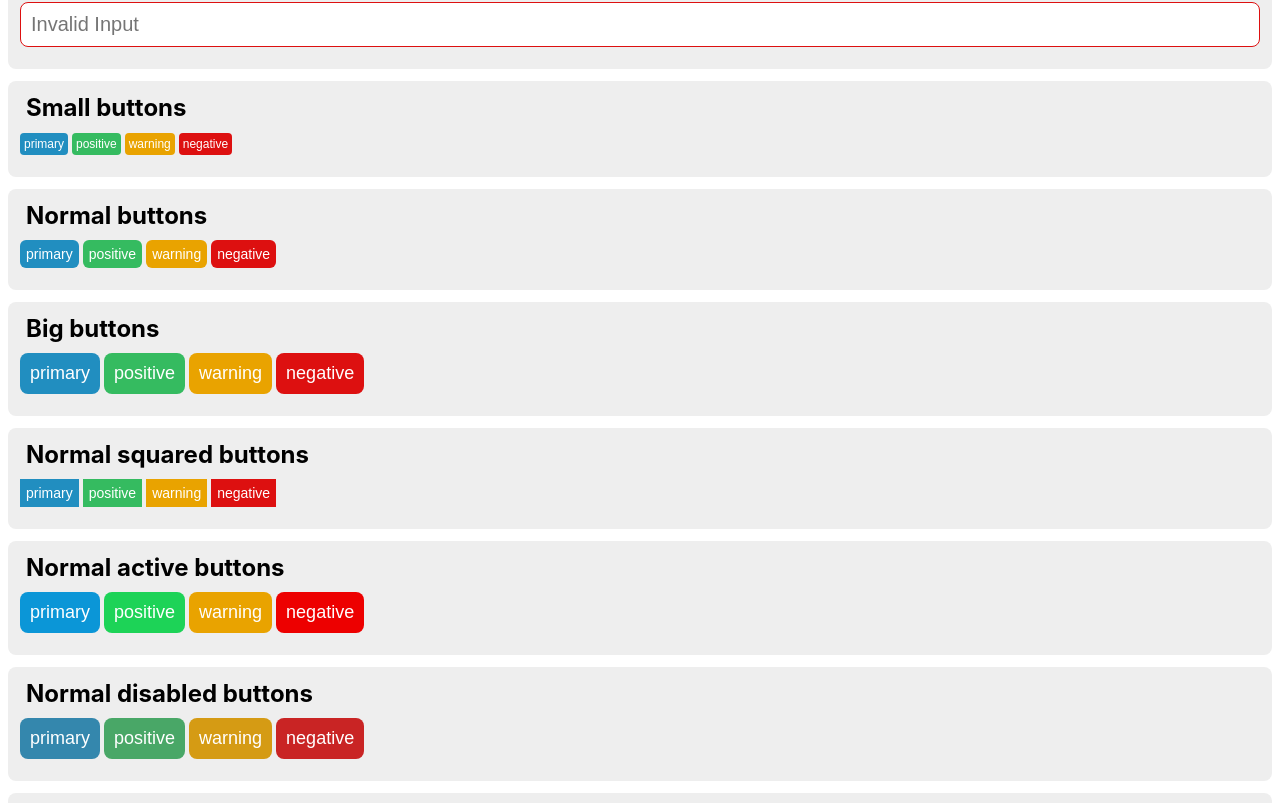
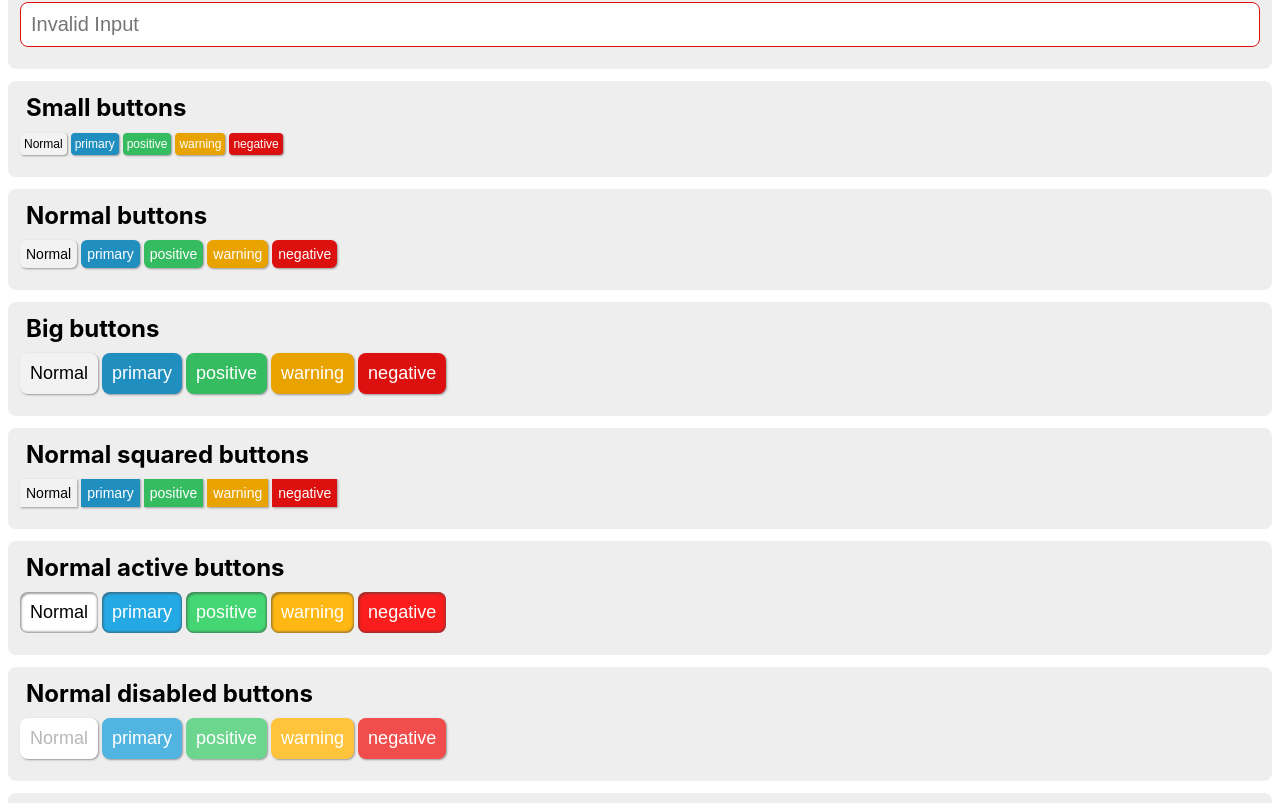
Before and after one commit to Optifun/ui-kit, a React app: page / in a window 1280 px wide. Shown: the part 1097-1900 px from the top of the page. Built offline with nearby package versions, Linux system fonts and the light colour scheme.

Commit message:
Create mixins.scss, make neutral button theme

```diff
--- a/src/App.jsx
+++ b/src/App.jsx
@@ -76,7 +76,19 @@ const drawButtons = (
 ) => {
   let key = 0;
   const onClick = (theme) => window.alert(`${theme} ${size} clicked`);
-  return themes.map((theme) => (
+  return (
+    <>
+      <Button
+        onClick={() => onClick("")}
+        size={size}
+        squared={squared}
+        block={block}
+        active={active}
+        disabled={disabled}
+      >
+        Normal
+      </Button>
+      {themes.map((theme) => (
         <Button
           key={key++}
           onClick={() => onClick(theme)}
@@ -89,7 +101,9 @@ const drawButtons = (
         >
           {theme}
         </Button>
-  ));
+      ))}
+    </>
+  );
 };
 
 export default function App(props) {
--- a/src/components/button/Button.jsx
+++ b/src/components/button/Button.jsx
@@ -69,7 +69,6 @@ Button.propTypes = {
 };
 
 Button.defaultProps = {
-  theme: "primary",
   type: "accept",
   size: "normal",
 };
--- a/src/styles/scss/_button.scss
+++ b/src/styles/scss/_button.scss
@@ -1,17 +1,15 @@
 .btn {
   border: none;
+  background-color: $button-bgcolor;
+  box-shadow: $button-shadow;
+  user-select: none;
 
-  &:hover {
-    cursor: pointer;
-  }
-
-  &:focus {
-    box-shadow: none;
-  }
+  @include button-states($button-bgcolor);
 
   &.btn-squared {
     border-radius: 0px;
   }
+
   &.btn-block {
     display: block;
     width: 100%;
@@ -22,13 +20,7 @@
       background-color: $color;
       color: $foreground;
 
-      &.active:not(:disabled) {
-        background-color: saturate($color, 20);
-      }
-
-      &:disabled {
-        background-color: desaturate($color, 17);
-      }
+      @include button-states($color);
     }
   }
 
--- a/src/styles/scss/_constants.scss
+++ b/src/styles/scss/_constants.scss
@@ -19,6 +19,13 @@ $el-border-radiuses: (
   normal: 6px,
   big: 8px,
 );
+
+// Button
+//
+$button-bgcolor: #f2f2f2;
+$button-shadow: 1px 1px 2px #44444480;
+$button-active-shadow: inset 1.5px 2px 2px #44444480,
+  inset -1px -1.5px 2px #44444480;
 
 $input-font-sizes: (
   small: 14px,
--- /dev/null
+++ b/src/styles/scss/_mixins.scss
@@ -0,0 +1,28 @@
+@mixin button-hover($bgcolor) {
+  @if lightness($bgcolor) > 50% {
+    background-color: darken($bgcolor, 3);
+  } @else {
+    background-color: lighten(saturate($bgcolor, 8), 5);
+  }
+}
+
+@mixin button-states($bgcolor) {
+  &:hover {
+    cursor: pointer;
+    @include button-hover($bgcolor);
+  }
+
+  &:focus {
+    box-shadow: none;
+  }
+
+  &.active:not(:disabled),
+  &:active {
+    background-color: lighten(saturate($bgcolor, 8), 8);
+    box-shadow: $button-active-shadow;
+  }
+
+  &:disabled {
+    background-color: lighten($bgcolor, 16);
+  }
+}
--- a/src/styles/scss/index.scss
+++ b/src/styles/scss/index.scss
@@ -1,7 +1,10 @@
 @import "constants";
 @import "restore";
+@import "mixins";
 @import "themes";
+
 @import "utils";
+
 @import "alert";
 @import "button";
 @import "input";
```
Lines whose indentation alone changed are shown as unchanged.
